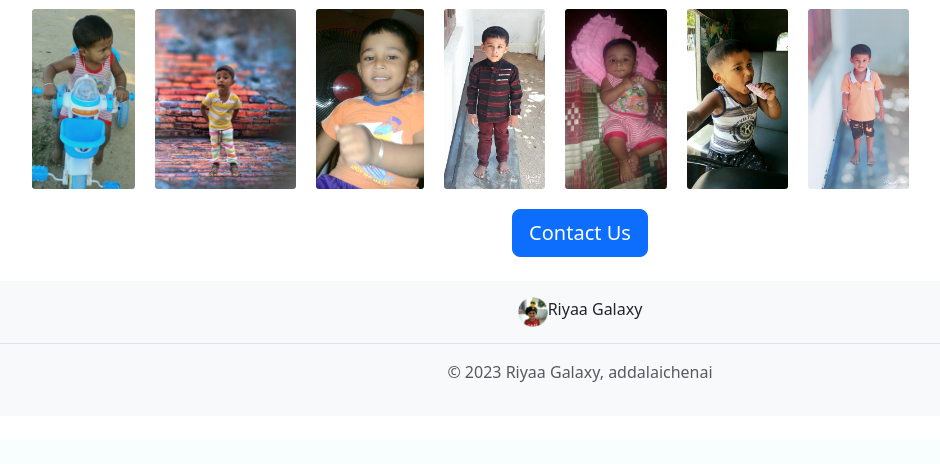
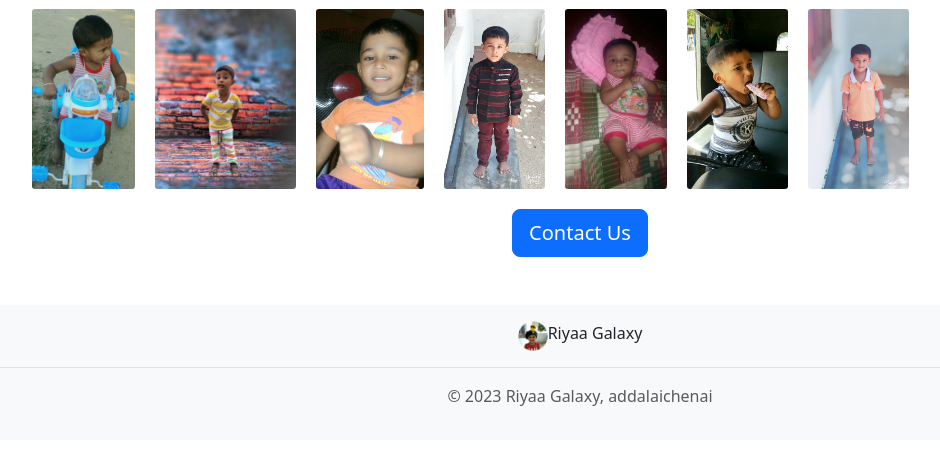
Before and after one commit to NexTechGen/riyaa_imgs, a Flask app: page / in a window 1280 px wide. Shown: the part 833-1297 px from the top of the page, without its empty margins (60-1000 px from the left). Before the commit the page ends 1215 px from the top, so only its background shows below. Run offline with Flask 3, Linux system fonts and the light colour scheme.

Commit message:
add br teg

```diff
--- a/templates/footer.html
+++ b/templates/footer.html
@@ -1,4 +1,4 @@
-<footer class="py-3 bg-body-tertiary my-4">
+<footer class="py-3 bg-body-tertiary my-4 mt-auto">
     <ul class="nav justify-content-center border-bottom pb-3 mb-3">
       <img src={{banner_imges}} width="30" height="30" class="d-inline-block align-top" alt="">{{name}}
     </ul>
--- a/templates/home.html
+++ b/templates/home.html
@@ -81,7 +81,7 @@
 
     <div class="text-center">
       <a href="mailto:t3chm4r5h@gmail.com?subject=What about this website" class="btn btn-primary btn-lg">Contact Us</a>
-    </div>
+    </div><br><br>
 
     {% include 'footer.html' %}
   </body>
```
